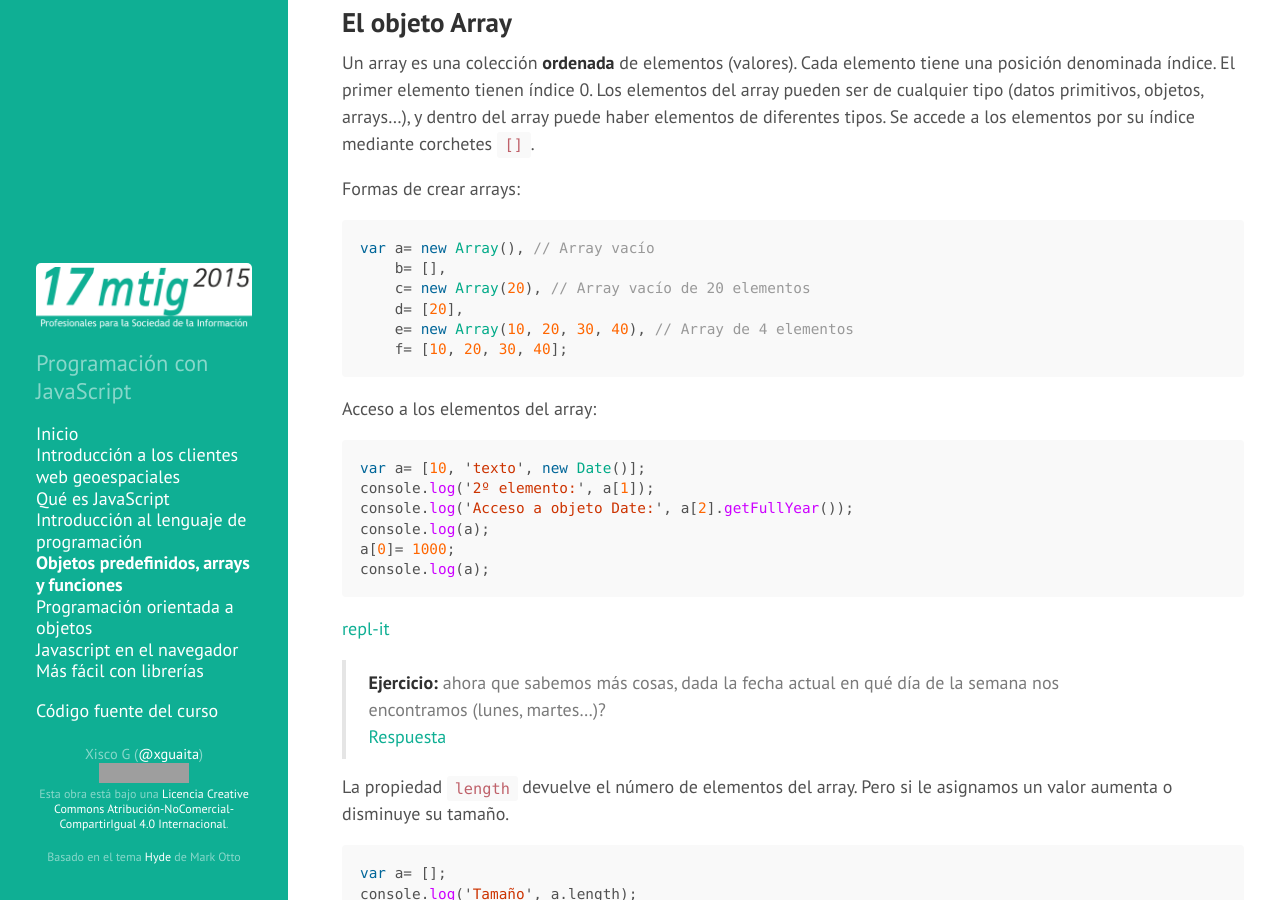
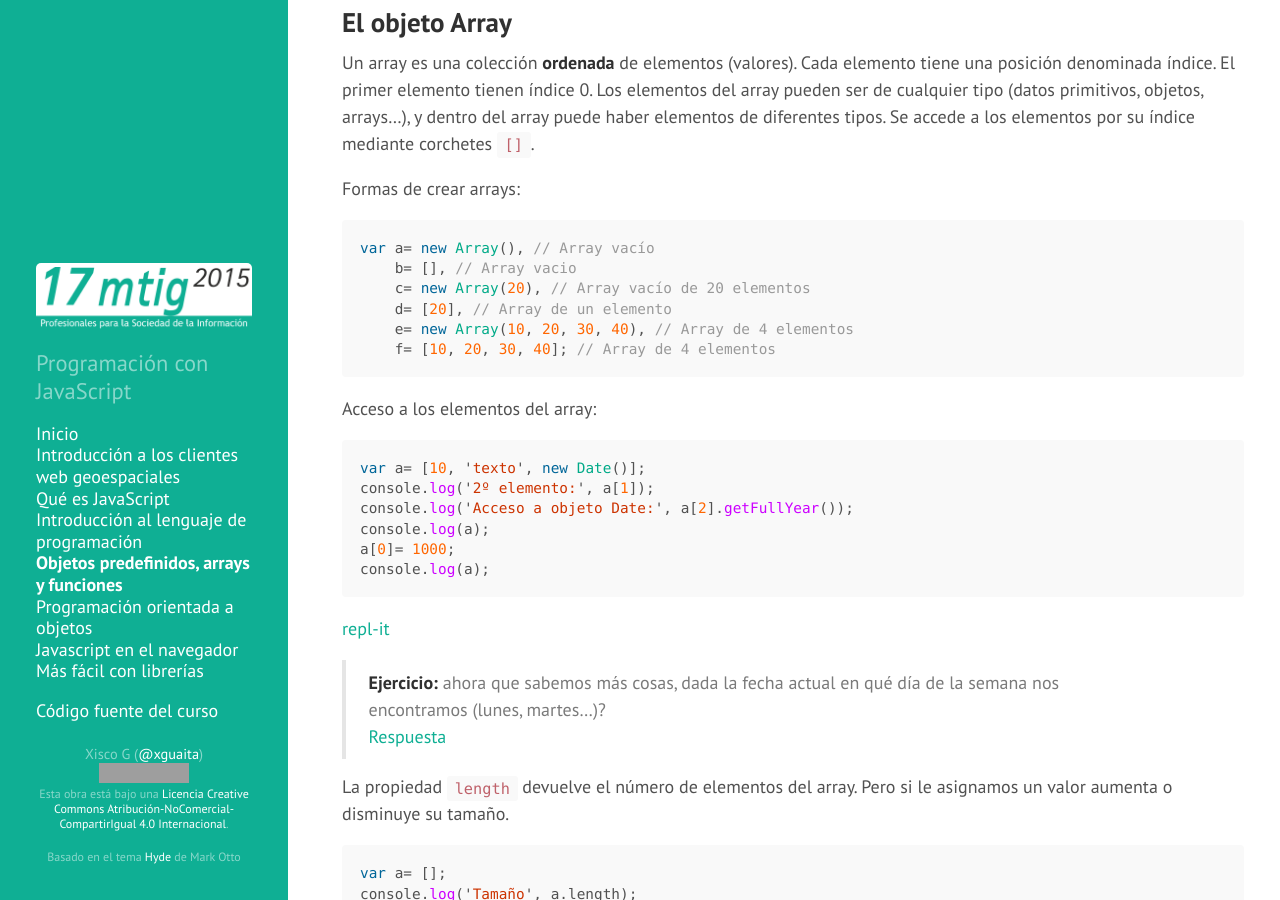
Before and after one commit to xguaita/mtig-js, a Jekyll site: the page built from modulo3/index.md, in a window 1280 px wide and 900 px high, scrolled down 5094 px. Built offline with Jekyll 4.4.1, drawn with Linux system fonts in a browser that asks for light colours; Markdown is read by kramdown in place of the engine named in the settings; grey boxes are pictures that could not be loaded.

Commit message:
Comentario arrays

````diff
--- a/modulo3/index.md
+++ b/modulo3/index.md
@@ -176,11 +176,11 @@ Formas de crear arrays:
 
 ```js
 var a= new Array(), // Array vacío
-    b= [],
+    b= [], // Array vacio
     c= new Array(20), // Array vacío de 20 elementos
-    d= [20],
+    d= [20], // Array de un elemento
     e= new Array(10, 20, 30, 40), // Array de 4 elementos
-    f= [10, 20, 30, 40];
+    f= [10, 20, 30, 40]; // Array de 4 elementos
 ```
 
 Acceso a los elementos del array:
````
